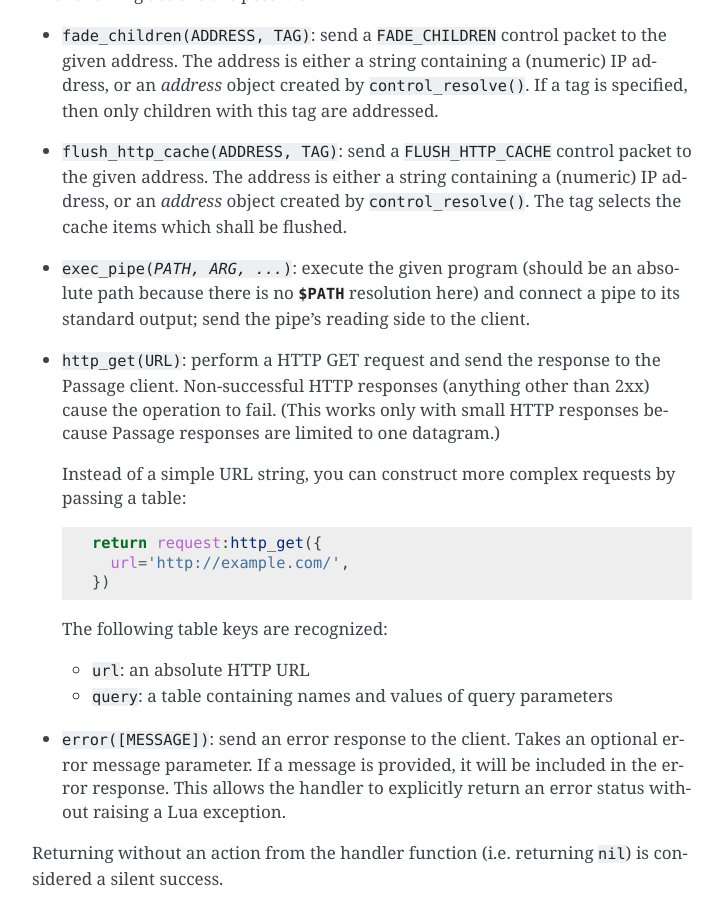
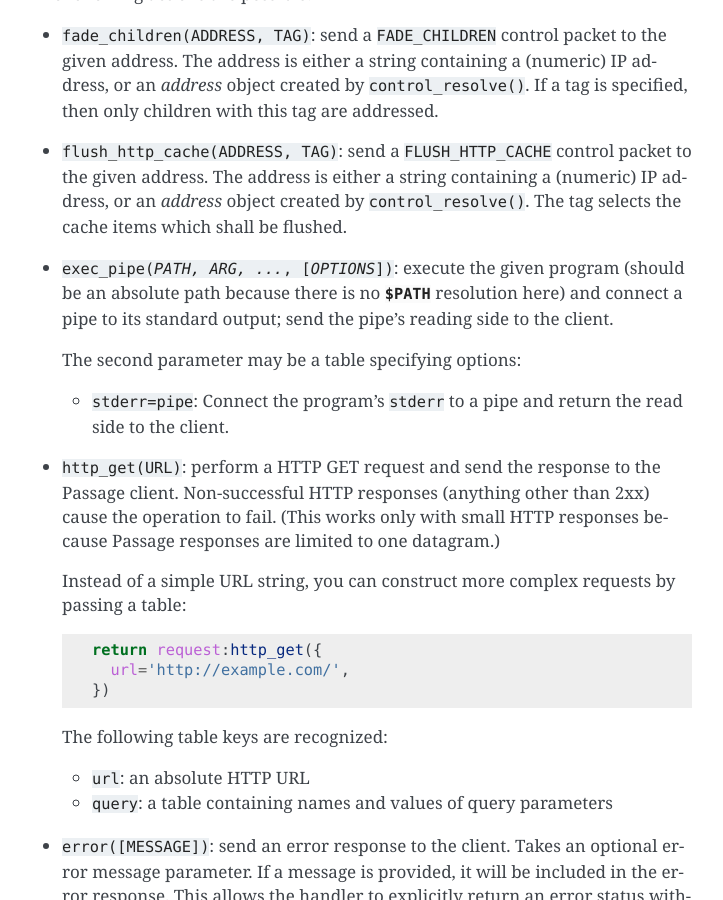
Before and after one commit to CM4all/passage, a Sphinx documentation site: the page built from doc/index.rst, in a window 1280 px wide and 900 px high, scrolled down 1943 px. Shown: the whole window, without its empty margins (388-1111 px from the left). Built offline with Sphinx 7.4.7, drawn with Linux system fonts in a browser that asks for light colours.

Commit message:
Action: add EXEC_PIPE option "stderr=pipe"

```diff
--- a/doc/index.rst
+++ b/doc/index.rst
@@ -117,10 +117,15 @@
   :samp:`control_resolve()`.  The tag selects the cache items which
   shall be flushed.
 
-* :samp:`exec_pipe({PATH, ARG, ...})`: execute the given program
-  (should be an absolute path because there is no :envvar:`$PATH`
-  resolution here) and connect a pipe to its standard output; send the
-  pipe's reading side to the client.
+* :samp:`exec_pipe({PATH, ARG, ...}, [{OPTIONS}])`: execute the given
+  program (should be an absolute path because there is no
+  :envvar:`$PATH` resolution here) and connect a pipe to its standard
+  output; send the pipe's reading side to the client.
+
+  The second parameter may be a table specifying options:
+
+  - ``stderr=pipe``: Connect the program's ``stderr`` to a pipe and
+    return the read side to the client.
 
 * :samp:`http_get(URL)`: perform a HTTP GET request and send the
   response to the Passage client.  Non-successful HTTP responses
```
Also changed, not shown: 7 other files.
